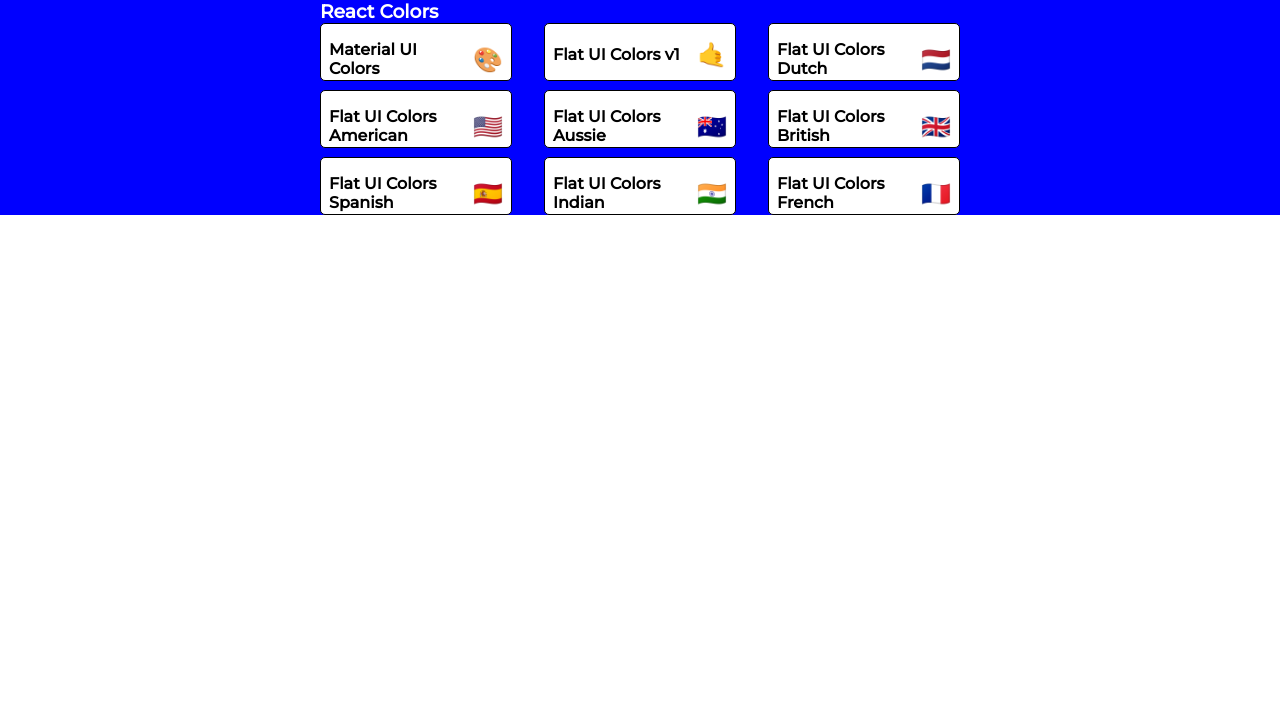
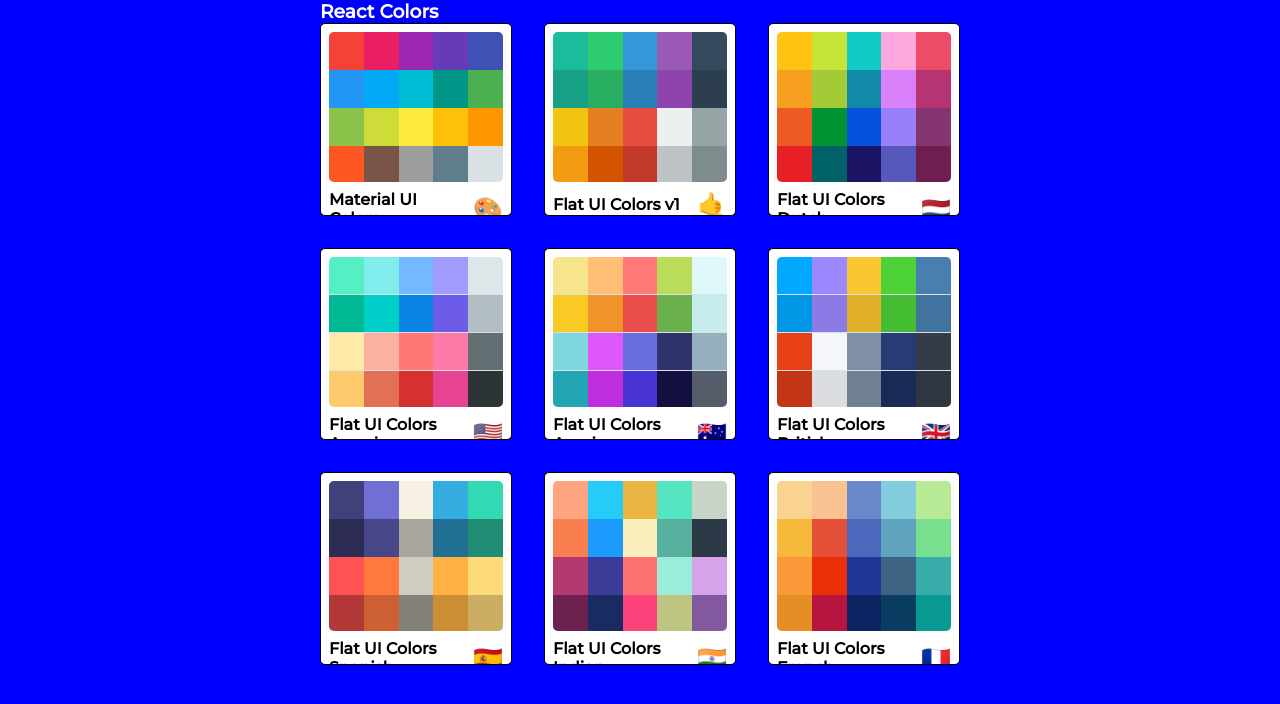
Before and after one commit to rookiemonkey/colorpalettes, a React (Create React App) app: page / in a window 1280 px wide. Shown: the top 704 px of the page. Built offline with nearby package versions, Linux system fonts and the light colour scheme.

Commit message:
added styles for the home route

```diff
--- a/src/components/Home.js
+++ b/src/components/Home.js
@@ -1,13 +1,13 @@
 import React, { Component } from 'react';
 import { Link } from 'react-router-dom';
 import { withStyles } from '@material-ui/styles';
+import shortid from 'shortid';
 import MiniPalette from './MiniPalette';
-import shortid from 'shortid';
 
 const style = {
     root: {
         backgroundColor: 'blue',
-        height: '100%',
+        height: '100vh',
         display: 'flex',
         alignItems: 'flex-start',
         justifyContent: 'center'
@@ -40,7 +40,7 @@
         const { palettes, classes } = this.props
         const minipalettes = palettes.map((p, i) => {
             return (
-                <MiniPalette {...palettes[i]} />
+                <MiniPalette {...palettes[i]} key={shortid.generate()} />
             )
         })
 
--- a/src/components/MiniPalette.js
+++ b/src/components/MiniPalette.js
@@ -1,4 +1,5 @@
 import React from 'react';
+import shortid from 'shortid';
 import { withStyles } from '@material-ui/styles';
 
 const style = {
@@ -14,7 +15,11 @@
         }
     },
     colors: {
-        backgroundColor: 'gray'
+        height: '150px',
+        width: '100%',
+        backgroundColor: '#dae1e4',
+        borderRadius: '5px',
+        overflow: 'hidden'
     },
     title: {
         display: 'flex',
@@ -29,20 +34,39 @@
     emoji: {
         marginLeft: '0.5rem',
         fontSize: '1.5rem'
+    },
+    miniColor: {
+        height: '25%',
+        width: '20%',
+        display: 'inline-block',
+        margin: '0 auto',
+        position: 'relative',
+        marginBottom: '-3.5px'
     }
 }
 
 const MiniPalette = props => {
     const { classes, paletteName, id, emoji, colors } = props
+    const miniColorBoxes = colors.map(c => {
+        return (
+            <div
+                key={shortid.generate()}
+                style={{ backgroundColor: c.color }}
+                className={classes.miniColor}
+            />
+        )
+    })
 
     return (
         <section className={classes.root}>
-            <div className={classes.colors}></div>
+            <div className={classes.colors}>
+                {miniColorBoxes}
+            </div>
             <h5 className={classes.title}>
                 {paletteName}
                 <span className={classes.emoji}>{emoji}</span>
             </h5>
-        </section>
+        </section >
     )
 }
 
```
